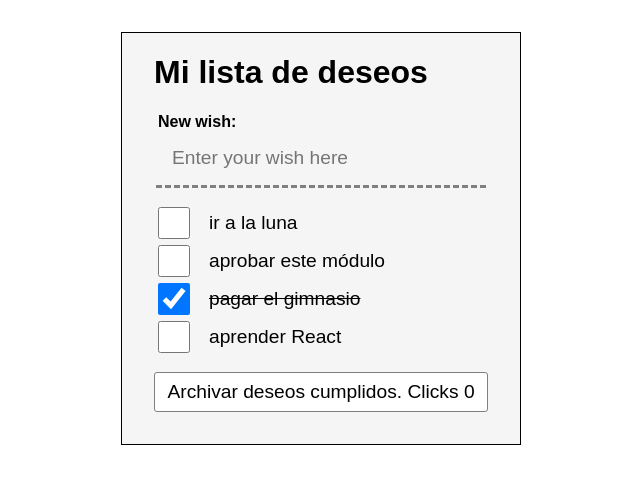
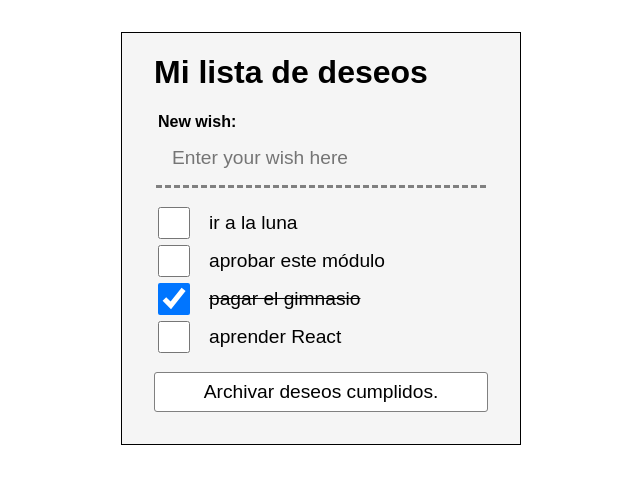
Before and after one commit to vanesaespin/ProyectosReact, a React (Create React App) app in the folder listadeseos/: page / in a window 1280 px wide. Shown: the top 484 px of the page, without its empty margins (319-959 px from the left). Built offline with nearby package versions, Linux system fonts and the light colour scheme.

Commit message:
mas funcionalidad

```diff
--- a/listadeseos/src/App/App.jsx
+++ b/listadeseos/src/App/App.jsx
@@ -1,44 +1,34 @@
-import React from 'react';
+import React,{useState} from 'react';
 import DeseoInput from './DeseoInput';
 import ListaDeseos from './ListaDeseos';
 import BotonArchivar from './BotonArchivar';
+import Cabecera from './Cabecera';
 import './App.css';
-import Cabecera from './Cabecera';
 
-const deseos = [
+const deseosIniciales = [
     { texto: 'ir a la luna', cumplido: false },
     { texto: 'aprobar este módulo', cumplido: false },
     { texto: 'pagar el gimnasio', cumplido: true },
     { texto: 'aprender React', cumplido: false }
 ]
 
-
-
 const App = () =>{
-
-
-
-  // const [mdeseos, setDeseos] = useState(deseos);
-  // const [inputValue, setInputValue] = useState('');
-
-  // const nuevoDeseo = (texto) => {
-  //   setDeseos([...mdeseos, { texto, cumplido: false }]);
-  // }
+  const [deseos, setDeseos] = useState(deseosIniciales);
 
   return (
+  <div className='app'>
+    <Cabecera texto="Mi lista de deseos"/>
 
-  <div className='app'>
-  <Cabecera texto="Mi lista de deseos"/>
+    {/*<DeseoInput onNuevoDeseo={deseo => setDeseos([deseo, ...deseos ])} /> */}
 
-  {/* <DeseoInput cambio={valor=>setInputValue(valor)} deseos={deseos} />*/ }
-  <DeseoInput deseos={deseos} />
+    <DeseoInput />
+    <ListaDeseos deseos={deseos}/>
 
-  <ListaDeseos deseos={deseos}/>
+    {/* <BotonArchivar onArchivadoClick={()=>setDeseos(deseos.filter(deseo=>!deseo.cumplido))}/>  */}
 
-  {/* botón */}
-  <BotonArchivar />
-</div>
-)
+    {<BotonArchivar/> }
+  </div>
+  )
 }
 
 export default App;
--- a/listadeseos/src/App/BotonArchivar/BotonArchivar.jsx
+++ b/listadeseos/src/App/BotonArchivar/BotonArchivar.jsx
@@ -1,29 +1,35 @@
-//import React from "react"
-import React, {useState} from "react"
+import React from "react"
+import PropTypes from "prop-types"
 
 
 //VERSIÓN SIN HOOKS
-// const BotonArchivar = () => {
-//     const handleClick = () => {alert ('has pinchado');}
-//     return (
-//         <button type="button" className='deseos-clear' onClick={handleClick}>
-//             Archivar deseos cumplidos.
-//         </button>
-//     );
-// }
+const BotonArchivar = ({onArchivadoClick}) => {
+
+    return (
+        <button type="button" className='deseos-clear' onClick={onArchivadoClick}>
+            Archivar deseos cumplidos.
+        </button>
+    );
+}
 
 
 //VERSIÓN CON HOOKS para contar clics
-const BotonArchivar = () =>
-{
-    //hook para practicar estados
-        const [count, setCount] = useState(0);
-        return (
-            <button type="button" className='deseos-clear' onClick={() => setCount(count + 1)}>
-                Archivar deseos cumplidos. Clicks {count}
-            </button>
-        );
+// const BotonArchivar = () =>
+// {
+//     //hook para practicar estados
+//         const [count, setCount] = useState(0);
+//         return (
+//             <button type="button" className='deseos-clear' onClick={() => setCount(count + 1)}>
+//                 Archivar deseos cumplidos. Clicks {count}
+//             </button>
+//         );
+// }
+
+BotonArchivar.propTypes = {
+    onArchivadoClick: PropTypes.func,
+}
+BotonArchivar.defaultProp = {
+    onArchivadoClick: ()=>{},
 }
 
-
 export default BotonArchivar;
--- a/listadeseos/src/App/DeseoInput/DeseoInput.jsx
+++ b/listadeseos/src/App/DeseoInput/DeseoInput.jsx
@@ -1,37 +1,10 @@
-
-import { useState } from "react";
 import React from 'react';
 
 
-//HAY QUE IR MANDADO HOOKS PARA ARRIBA
-const DeseoInput = ({deseos}) =>{
-
-    const [mdeseos, setDeseos]=useState(deseos);
-     const handleDeseo = ()=>{
-
-         //setDeseos (mdeseos.push({texto:"hola", cumplido: false }));
-         setDeseos([...deseos, {texto: "blue", cumplido:false} ]
-          );
-          alert(JSON.stringify(mdeseos));
-     }
-
-
-    // if (e.key==='Enter'){
-    //     alert(e.target.value);
-    //     //setDeseos(mdeseos.push({texto:e.target.value, cumplido:false}));
-    //     setDeseos( [...mdeseos, { texto:"hola", cumplido: false }]);
-    // }
-
-    return (
-        <fieldset className='deseo-input'>
-            <legend className='deseo-input__label'>New wish: </legend>
-            <input id="mi_input" className='deseo-input__field' placeholder='Enter your wish here'
-                onKeyUp={handleDeseo}
-              // onKeyUp={setDeseos ([...deseos, {texto:"hola", cumplido: false }])}
-               />
-        </fieldset>
-    );
-}
-
+const DeseoInput = () =>
+  <fieldset className='deseo-input'>
+        <legend className='deseo-input__label'>New wish: </legend>
+        <input className='deseo-input__field' placeholder='Enter your wish here' />
+  </fieldset>;
 
 export default DeseoInput;
```
Also changed, not shown: listadeseos/src/App/DeseoInput/DeseoInputNuevo.jsx (added, +28 -0 lines).
